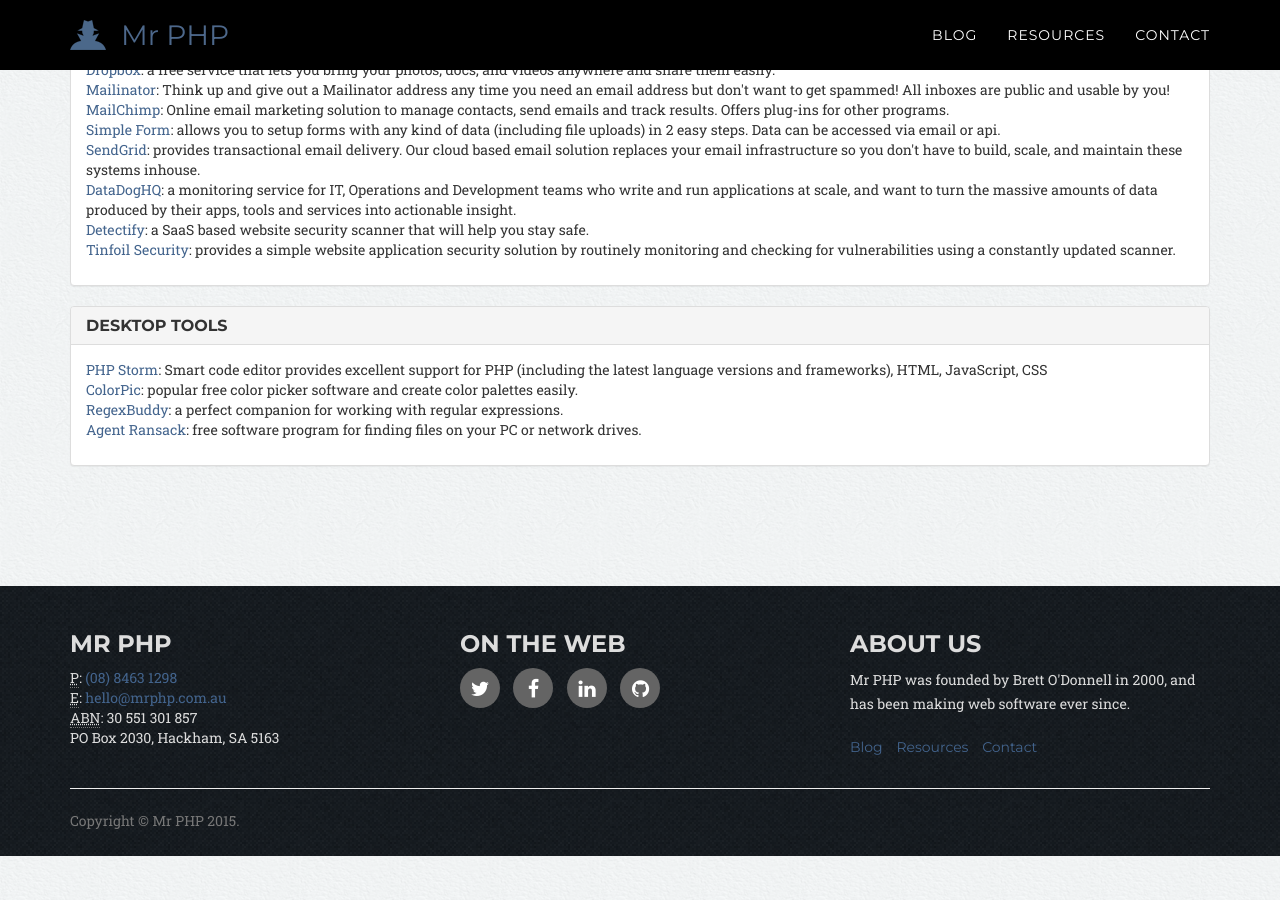
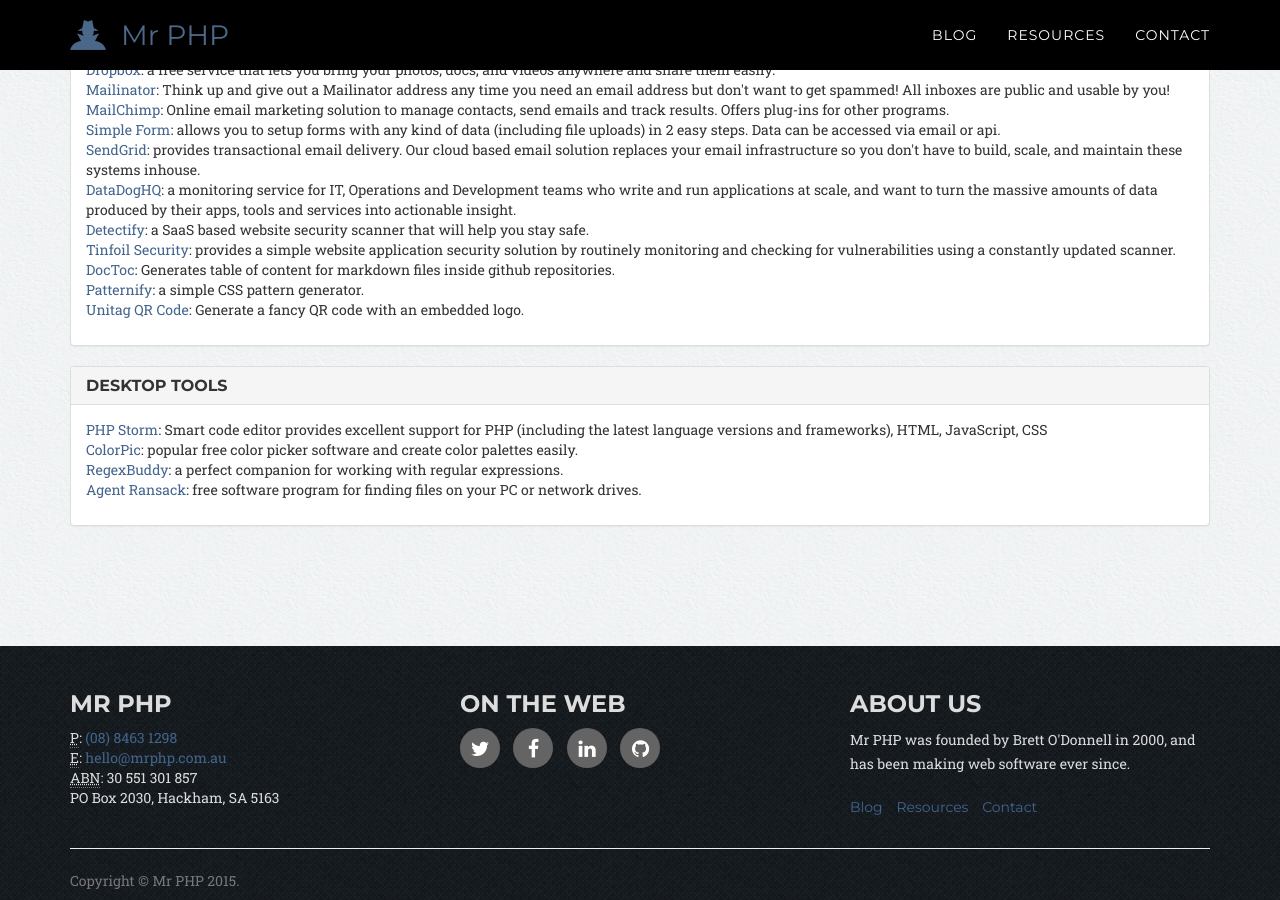
Before and after one commit to mr-php/mr-php.github.io, a Jekyll site: the page built from resources.html, in a window 1280 px wide and 900 px high, scrolled down 1641 px. Built offline with Jekyll 4.4.1, drawn with Linux system fonts in a browser that asks for light colours; nearby versions of some CDN libraries; some web fonts are replaced; Markdown is read by kramdown in place of the engine named in the settings; before the commit the page ends 2497 px from its top, so only the background shows below that.

Commit message:
added resources

```diff
--- a/_data/resources.yml
+++ b/_data/resources.yml
@@ -138,6 +138,15 @@
   - name: Tinfoil Security
     url: https://www.tinfoilsecurity.com/
     description: provides a simple website application security solution by routinely monitoring and checking for vulnerabilities using a constantly updated scanner.
+  - name: DocToc
+    url: http://doctoc.herokuapp.com/
+    description: Generates table of content for markdown files inside github repositories.
+  - name: Patternify
+    url: http://www.patternify.com/
+    description: a simple CSS pattern generator.
+  - name: Unitag QR Code
+    url: https://www.unitag.io/qrcode
+    description: Generate a fancy QR code with an embedded logo.
 - name: Desktop Tools
   resources:
   - name: PHP Storm
```
